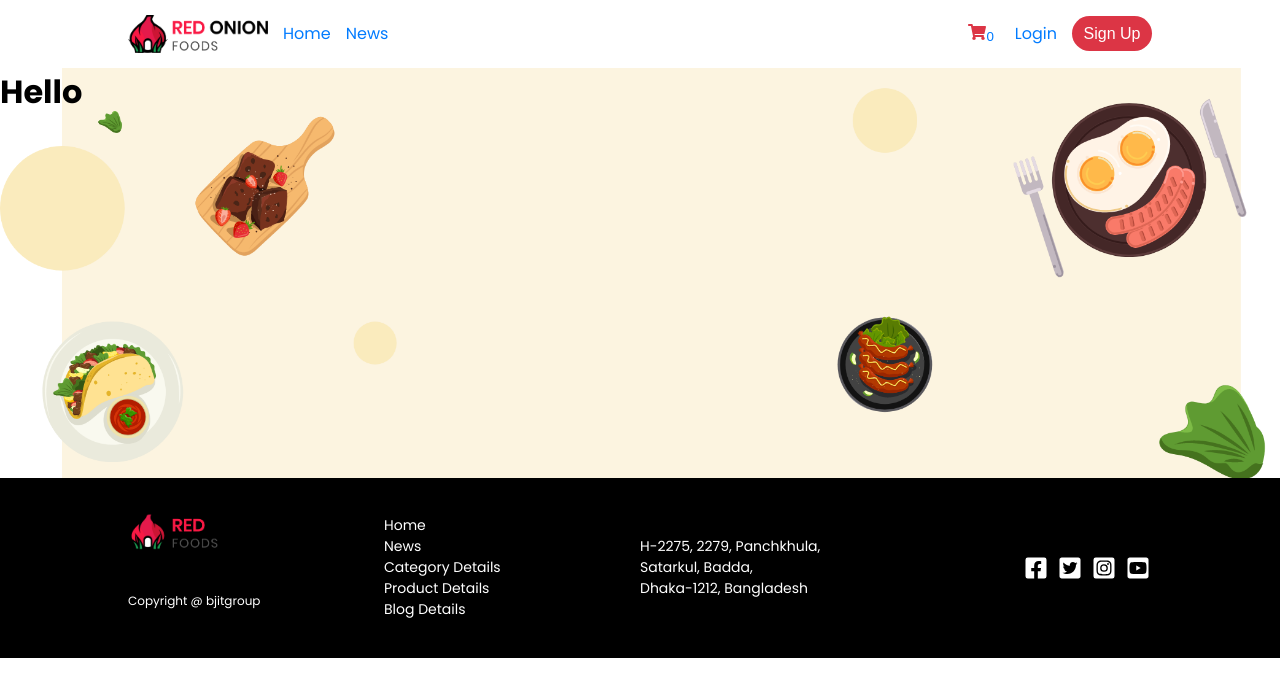
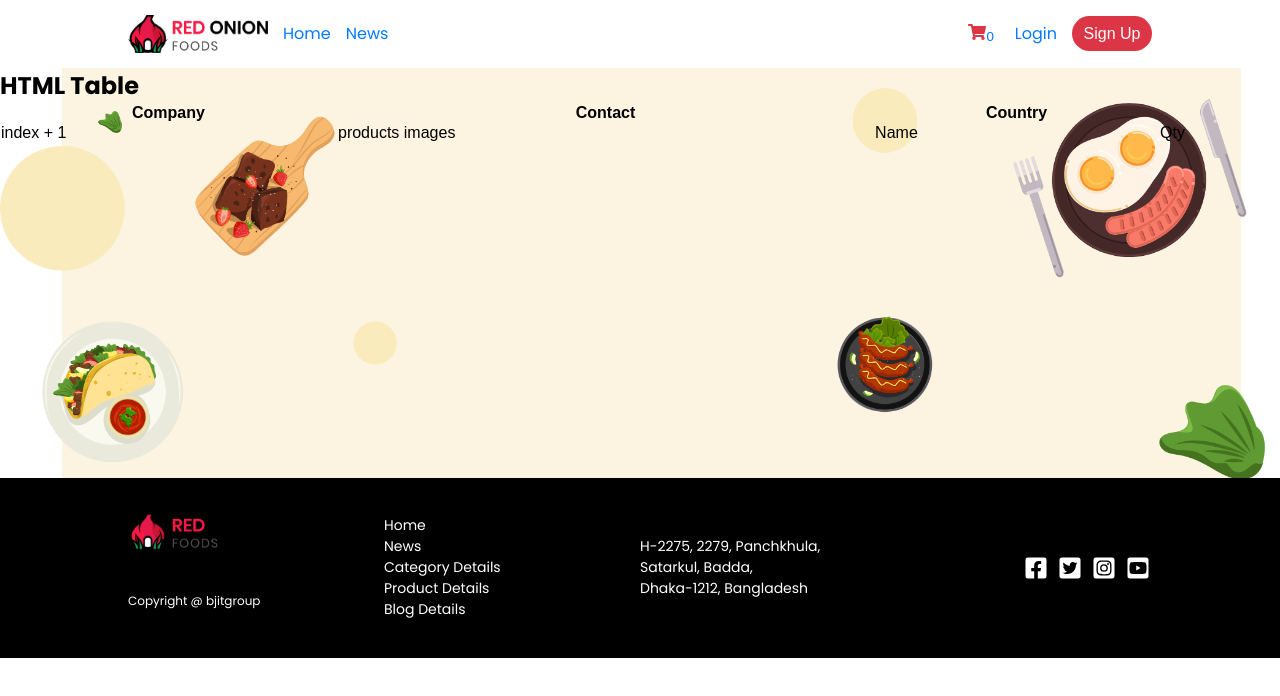
Before and after one commit to ShakhawatHossain13/food-app, a React (Create React App) app: page /cart in a window 1280 px wide. Shown: the top 696 px of the page. Built offline with nearby package versions, Linux system fonts and the light colour scheme.

Commit message:
Cart start

```diff
--- a/src/components/Cart/index.tsx
+++ b/src/components/Cart/index.tsx
@@ -5,9 +5,34 @@ import homeslider from "./home_slider.png";
 const Cart: React.FC = () => {
   return (
     <React.Fragment>
-      <div className="cart" style={{ background: `url(${homeslider})`}}>
+      <div className="cart" style={{ background: `url(${homeslider})` }}>
         <div className="cart__row">
-           <h1>Hello</h1>
+          <h2>HTML Table</h2>
+
+          <table className="cart__table">
+            <tr>
+              <th>Company</th>
+              <th>Contact</th>
+              <th>Country</th>
+            </tr>
+            {/* {employees?.map((employee, index) => ( */}
+              <tbody>
+                <tr>
+                  <td >{"index + 1"}</td>
+                  <td >
+                    {/* {employee?.employeeID} */}
+                    products images
+                  </td>
+                  <td>
+                    Name
+                  </td>
+                  <td>
+                    Qty
+                  </td>
+                </tr>
+              </tbody>
+            {/* ))} */}
+          </table>
         </div>
       </div>
     </React.Fragment>
--- a/src/components/Cart/style.css
+++ b/src/components/Cart/style.css
@@ -4,4 +4,17 @@
   background-position-x: 40% !important;
   background-position-y: 40% !important;
   background-size: cover !important;
+}
+.cart__table {
+  font-family: arial, sans-serif;
+  border-collapse: collapse;
+  width: 100%;
+}
+.cart__table td th {
+  border: 1px solid #dddddd;
+  text-align: left;
+  padding: 8px;
+}
+.cart tr:nth-child(even) {
+  background-color: #dddddd;
 }/*# sourceMappingURL=style.css.map */
--- a/src/components/Cart/style.scss
+++ b/src/components/Cart/style.scss
@@ -1,7 +1,21 @@
- .cart {
+.cart {
   width: 100%;
   height: 410px;
   background-position-x: 40% !important;
   background-position-y: 40% !important;
   background-size: cover !important;
+  &__table {
+    font-family: arial, sans-serif;
+    border-collapse: collapse;
+    width: 100%;
+  }
+  &__table td th {
+    border: 1px solid #dddddd;
+    text-align: left;
+    padding: 8px;
+  }
+
+  tr:nth-child(even) {
+    background-color: #dddddd;
+  }
 }
--- a/src/components/ProductsDetails/index.tsx
+++ b/src/components/ProductsDetails/index.tsx
@@ -35,6 +35,10 @@ const ProductsDetails: React.FC = () => {
       });
   }, []);
 
+    const handleItemQuantity = (e: React.ChangeEvent<HTMLInputElement>) => {
+      // setItemQuantity(Number(e.target.value));
+    };
+
   const handleItemQuantityPlus = () => {
     setItemQuantity(itemQuantity + 1);
   };
@@ -48,19 +52,15 @@ const ProductsDetails: React.FC = () => {
         <div className="">
           <div className="productsDetails__card">
             <div>
-              {/* <div className="blogdetails__image"> */}
               <div className="productsDetails__card__image">
-                {/* <div className="blogdetails__image__main"> */}
                 <div className="productsDetails__card__image__main">
                   <img
                     src={selected}
-                    // className="blogdetails__image__main--selected"
                     className="productsDetails__card__image__main--selected"
                     alt="selected"
                   />
                 </div>
               </div>
-              {/* <div className="blogdetails__image__sub"> */}
               <div className="productsDetails__card__image__sub">
                 {foodItem?.slice(0, 4).map((singleFood) => (
                   <img
@@ -102,6 +102,7 @@ const ProductsDetails: React.FC = () => {
                     id="itemQuantity"
                     name="itemQuantity"
                     value={itemQuantity}
+                    onChange={handleItemQuantity}
                   ></input> */}
                   <button
                     onClick={handleItemQuantityPlus}
```
Also changed, not shown: 1 other file (tests, documents, lock files or other folders).
